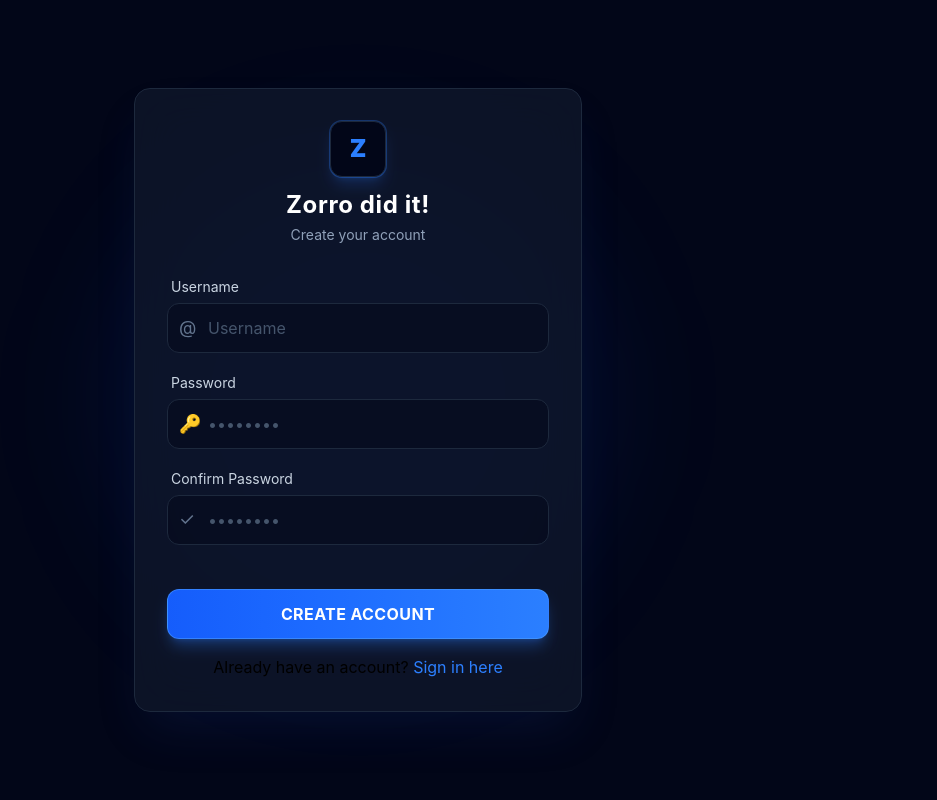
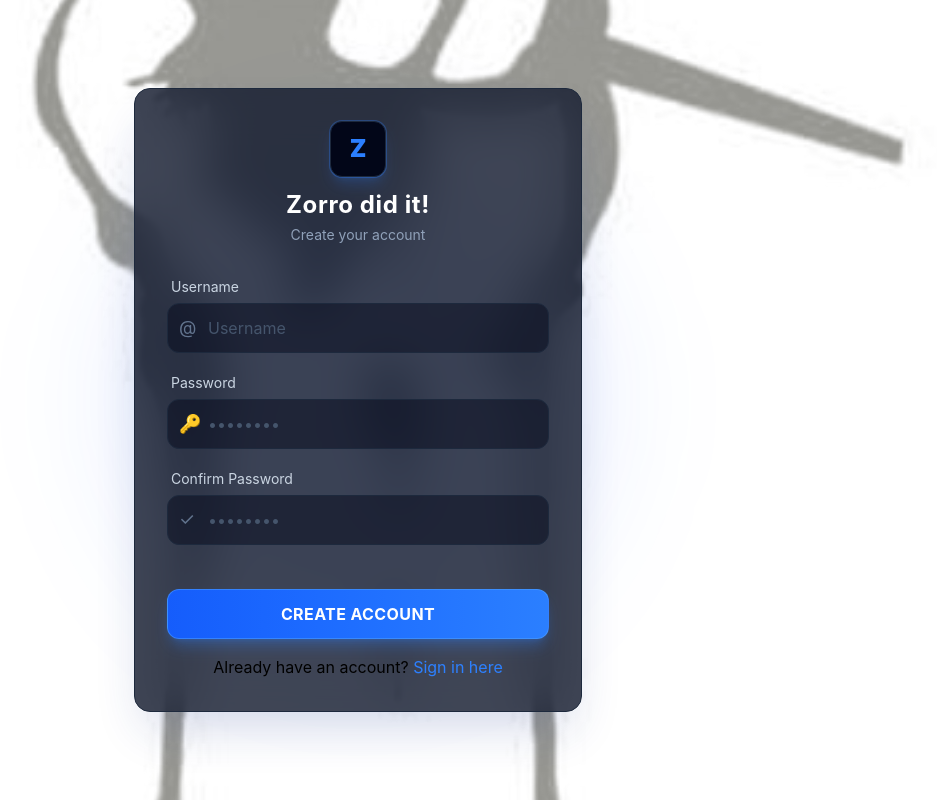
Before and after one commit to Hohlfuss/zorrodidit, a Vue app in the folder frontend/: page /register in a window 1280 px wide. Shown: the whole page, without its empty margins (282-1219 px from the left). Built offline with nearby package versions, Linux system fonts and the light colour scheme.

Commit message:
bg imagee4

```diff
--- a/frontend/src/components/LoginForm.vue
+++ b/frontend/src/components/LoginForm.vue
@@ -1,5 +1,5 @@
 <template>
-  <div class="min-h-screen bg-slate-950 flex items-center justify-center p-4 relative overflow-hidden">
+  <div class="min-h-screen flex items-center justify-center p-4 relative overflow-hidden">
 
     <!-- New v4 syntax -->
     <div class="absolute top-1/2 left-1/2 -translate-x-1/2 -translate-y-1/2 w-120 h-120 bg-blue-600/10 rounded-full blur-3xl pointer-events-none"></div>
--- a/frontend/src/components/RegisterForm.vue
+++ b/frontend/src/components/RegisterForm.vue
@@ -1,5 +1,5 @@
 <template>
-  <div class="min-h-screen bg-slate-950 flex items-center justify-center p-4 relative overflow-hidden">
+  <div class="min-h-screen flex items-center justify-center p-4 relative overflow-hidden">
 
     <!-- New v4 syntax -->
     <div class="absolute top-1/2 left-1/2 -translate-x-1/2 -translate-y-1/2 w-120 h-120 bg-blue-600/10 rounded-full blur-3xl pointer-events-none"></div>
```
